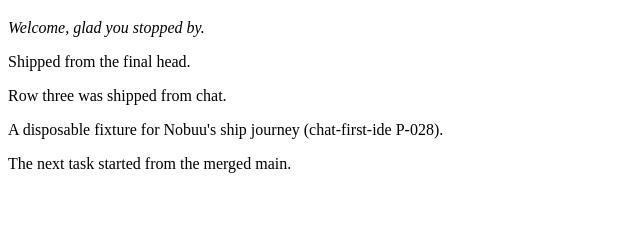
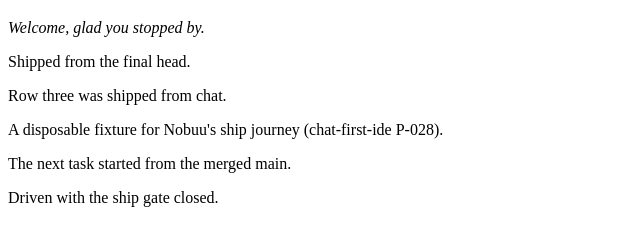
Before and after one commit to bryan-flowhighlevel/nobuu-fixture-cfi-p3-ship-20260922, a website: page site/index.html in a window 1280 px wide. Shown: the part 61-306 px from the top of the page, without its empty margins (0-640 px from the left). Drawn offline with Linux system fonts and the light colour scheme.

Commit message:
nobuu: Add a paragraph with id 'gate-closed' saying 'Driven with the ship gate

```diff
--- a/site/index.html
+++ b/site/index.html
@@ -8,5 +8,6 @@
 <p id="row3">Row three was shipped from chat.</p>
 <p>A disposable fixture for Nobuu's ship journey (chat-first-ide P-028).</p>
 <p id="after-resolve">The next task started from the merged main.</p>
+<p id="gate-closed">Driven with the ship gate closed.</p>
 </body>
 </html>
```
